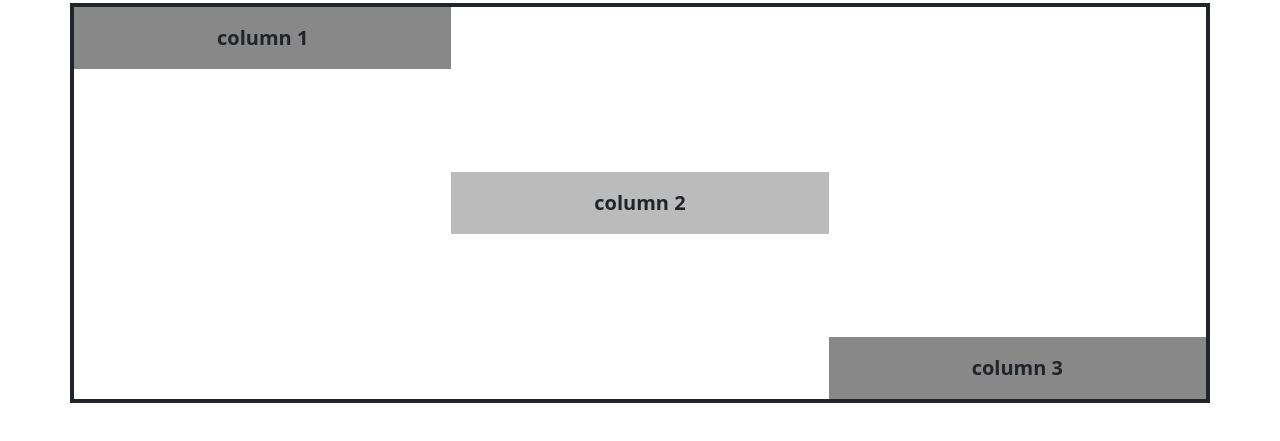
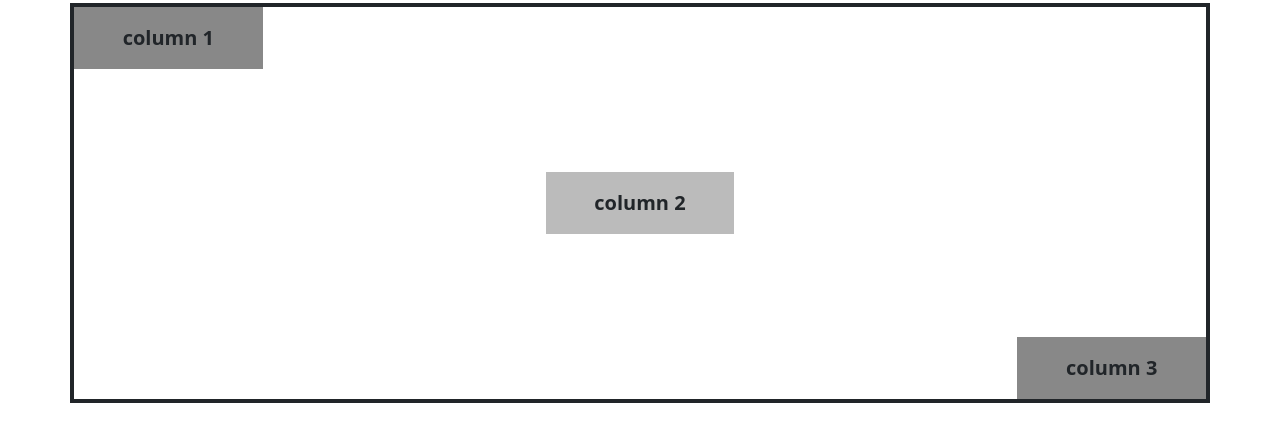
Before and after one commit to Fatma-Bouaniza/Bootstrap-Test, a plain HTML site: page index.html in a window 1280 px wide. Shown: the part 53-494 px from the top of the page. Drawn offline with Linux system fonts and the light colour scheme.

Commit message:
horizontal alignment

```diff
--- a/index.html
+++ b/index.html
@@ -12,10 +12,10 @@
 <body>
     <h1>bootstrap Grid System</h1>
     <div class="container">
-        <div class="row ">
-            <div class="col align-self-start">column 1</div>
-            <div class="col align-self-center">column 2</div>
-            <div class="col align-self-end">column 3</div>
+        <div class="row justify-content-between align-items-center">
+            <div class="col-2 align-self-start">column 1</div>
+            <div class="col-2 align-self-center">column 2</div>
+            <div class="col-2 align-self-end">column 3</div>
 
 
         </div>
```
